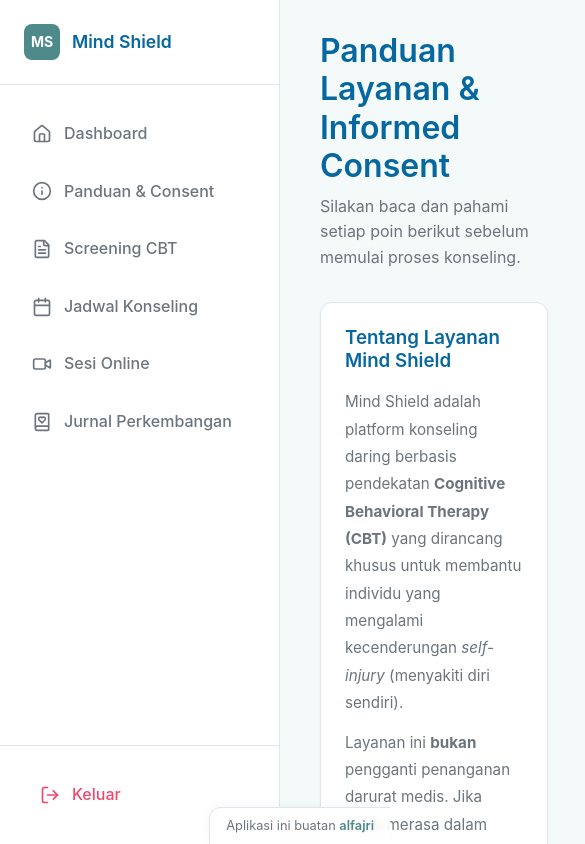
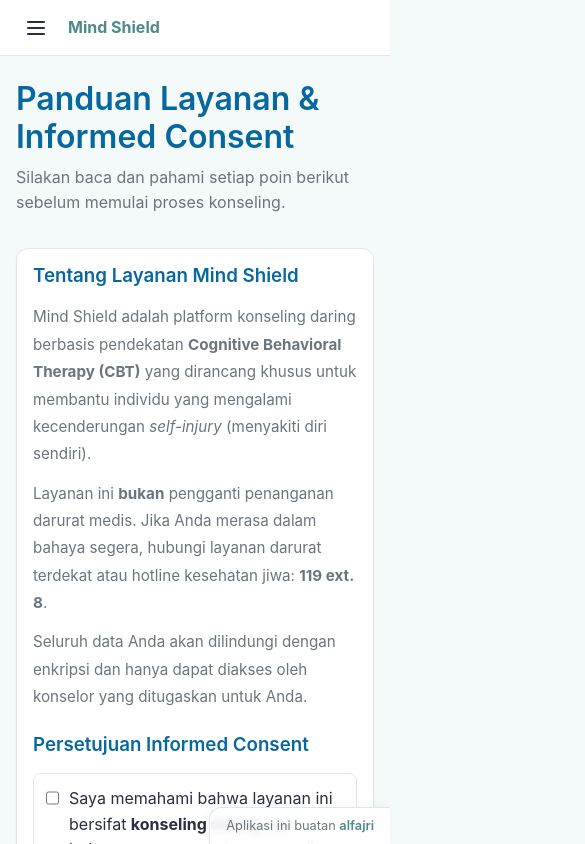
Before and after one commit to lightnet19/mind-shield, a Next.js app: page /konseli/panduan in a window 390 px wide. Shown: the top 844 px of the page, 585 px wide, since content can reach past the window. Built offline with nearby package versions, Linux system fonts and the light colour scheme.

Commit message:
Feat: Responsif mobile — hamburger menu sidebar + tabel & grid adaptif untuk semua role

```diff
--- a/app/globals.css
+++ b/app/globals.css
@@ -93,3 +93,13 @@ h1, h2, h3, h4, h5, h6 {
   from { opacity: 0; transform: translateY(10px); }
   to { opacity: 1; transform: translateY(0); }
 }
+
+/* Responsive: force inline grids to stack on mobile */
+@media (max-width: 768px) {
+  div[style] {
+    grid-template-columns: unset;
+  }
+  .card {
+    padding: 16px;
+  }
+}
--- a/app/konseli/layout.js
+++ b/app/konseli/layout.js
@@ -1,17 +1,38 @@
+'use client';
+
+import { useState } from 'react';
 import Link from 'next/link';
 import styles from './layout.module.css';
-import { Home, FileText, Calendar, Video, BookHeart, LogOut, Info } from 'lucide-react';
+import { Home, FileText, Calendar, Video, BookHeart, LogOut, Info, Menu, X } from 'lucide-react';
 
 export default function KonseliLayout({ children }) {
+  const [open, setOpen] = useState(false);
+
   return (
     <div className={styles.layout}>
-      <aside className={styles.sidebar}>
+      {/* Mobile Topbar */}
+      <div className={styles.topbar}>
+        <button className={styles.hamburger} onClick={() => setOpen(true)} aria-label="Buka menu">
+          <Menu size={24} />
+        </button>
+        <span className={styles.topbarBrand}>Mind Shield</span>
+      </div>
+
+      {/* Overlay */}
+      {open && <div className={`${styles.overlay} ${styles.overlayVisible}`} onClick={() => setOpen(false)} />}
+
+      {/* Sidebar */}
+      <aside className={`${styles.sidebar} ${open ? styles.sidebarOpen : ''}`}>
         <div className={styles.sidebarHeader}>
           <div className={styles.logo}>MS</div>
           <span className={styles.brandName}>Mind Shield</span>
+          <button className={styles.hamburger} onClick={() => setOpen(false)}
+            style={{ marginLeft: 'auto', display: 'flex' }} aria-label="Tutup menu">
+            <X size={20} />
+          </button>
         </div>
 
-        <nav className={styles.nav}>
+        <nav className={styles.nav} onClick={() => setOpen(false)}>
           <Link href="/konseli/dashboard" className={styles.navItem}>
             <Home size={20} /> Dashboard
           </Link>
--- a/app/konseli/layout.module.css
+++ b/app/konseli/layout.module.css
@@ -4,6 +4,7 @@
   background-color: var(--background);
 }
 
+/* === SIDEBAR === */
 .sidebar {
   width: 280px;
   background-color: var(--surface);
@@ -14,7 +15,8 @@
   height: 100vh;
   left: 0;
   top: 0;
-  z-index: 10;
+  z-index: 100;
+  transition: transform 0.3s ease;
 }
 
 .sidebarHeader {
@@ -36,6 +38,7 @@
   justify-content: center;
   font-weight: bold;
   font-size: 14px;
+  flex-shrink: 0;
 }
 
 .brandName {
@@ -50,6 +53,7 @@
   display: flex;
   flex-direction: column;
   gap: 8px;
+  overflow-y: auto;
 }
 
 .navItem {
@@ -61,6 +65,7 @@
   color: var(--text-muted);
   font-weight: 500;
   transition: all 0.2s;
+  white-space: nowrap;
 }
 
 .navItem:hover {
@@ -69,7 +74,7 @@
 }
 
 .sidebarFooter {
-  padding: 24px;
+  padding: 16px;
   border-top: 1px solid var(--border);
 }
 
@@ -82,15 +87,91 @@
   padding: 12px 16px;
   border-radius: var(--radius-md);
   transition: background-color 0.2s;
+  white-space: nowrap;
 }
 
 .logoutBtn:hover {
   background-color: rgba(239, 71, 111, 0.1);
 }
 
+/* === OVERLAY (mobile) === */
+.overlay {
+  display: none;
+  position: fixed;
+  inset: 0;
+  background: rgba(0, 0, 0, 0.45);
+  z-index: 99;
+}
+
+.overlayVisible {
+  display: block;
+}
+
+/* === MAIN CONTENT === */
 .main {
   flex: 1;
   margin-left: 280px;
   padding: 32px 40px;
   max-width: 1200px;
+  min-width: 0;
 }
+
+/* === MOBILE TOPBAR === */
+.topbar {
+  display: none;
+  position: fixed;
+  top: 0;
+  left: 0;
+  right: 0;
+  height: 56px;
+  background: var(--surface);
+  border-bottom: 1px solid var(--border);
+  align-items: center;
+  padding: 0 16px;
+  gap: 12px;
+  z-index: 98;
+}
+
+.hamburger {
+  background: none;
+  border: none;
+  cursor: pointer;
+  padding: 8px;
+  border-radius: 8px;
+  color: var(--text-main);
+  display: flex;
+  align-items: center;
+  justify-content: center;
+  transition: background 0.2s;
+}
+
+.hamburger:hover {
+  background: var(--background);
+}
+
+.topbarBrand {
+  font-size: 1rem;
+  font-weight: 700;
+  color: var(--primary);
+}
+
+/* === RESPONSIVE === */
+@media (max-width: 768px) {
+  .sidebar {
+    transform: translateX(-100%);
+  }
+
+  .sidebarOpen {
+    transform: translateX(0);
+    box-shadow: 4px 0 20px rgba(0, 0, 0, 0.15);
+  }
+
+  .main {
+    margin-left: 0;
+    padding: 80px 16px 32px;
+  }
+
+  .topbar {
+    display: flex;
+  }
+}
```
Also changed, not shown: app/admin/layout.js (+24 -6 lines), app/konselor/layout.js (+24 -6 lines).
